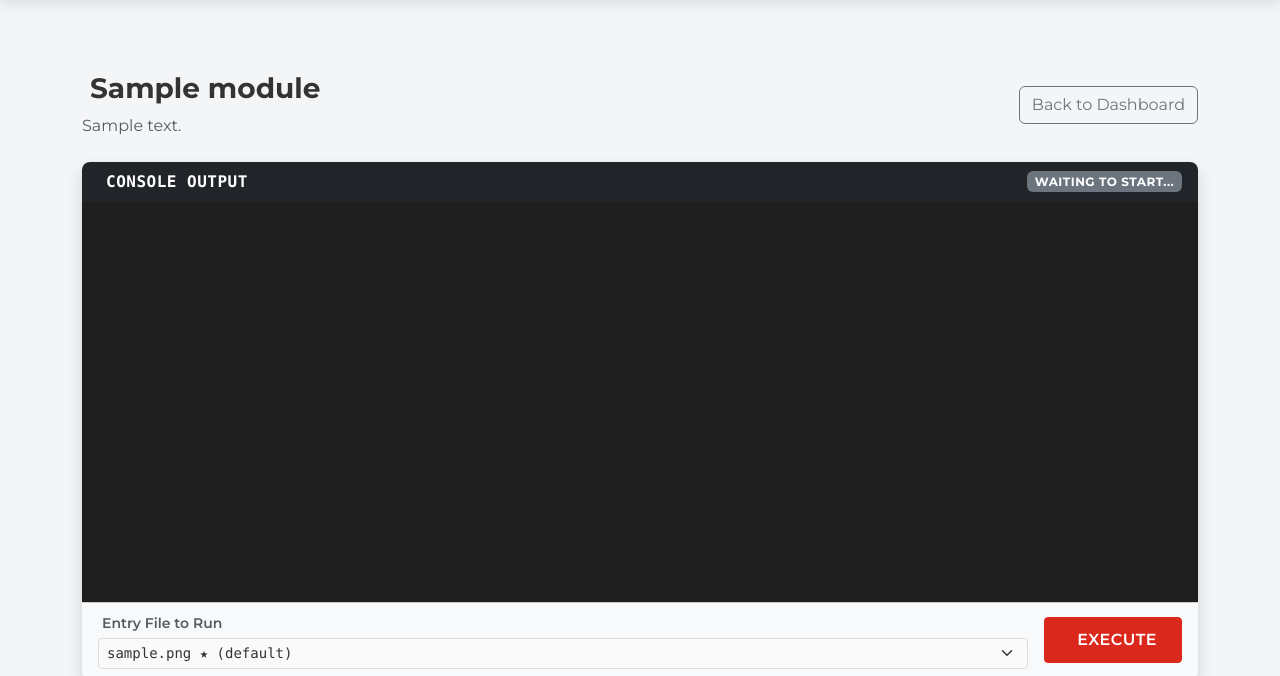
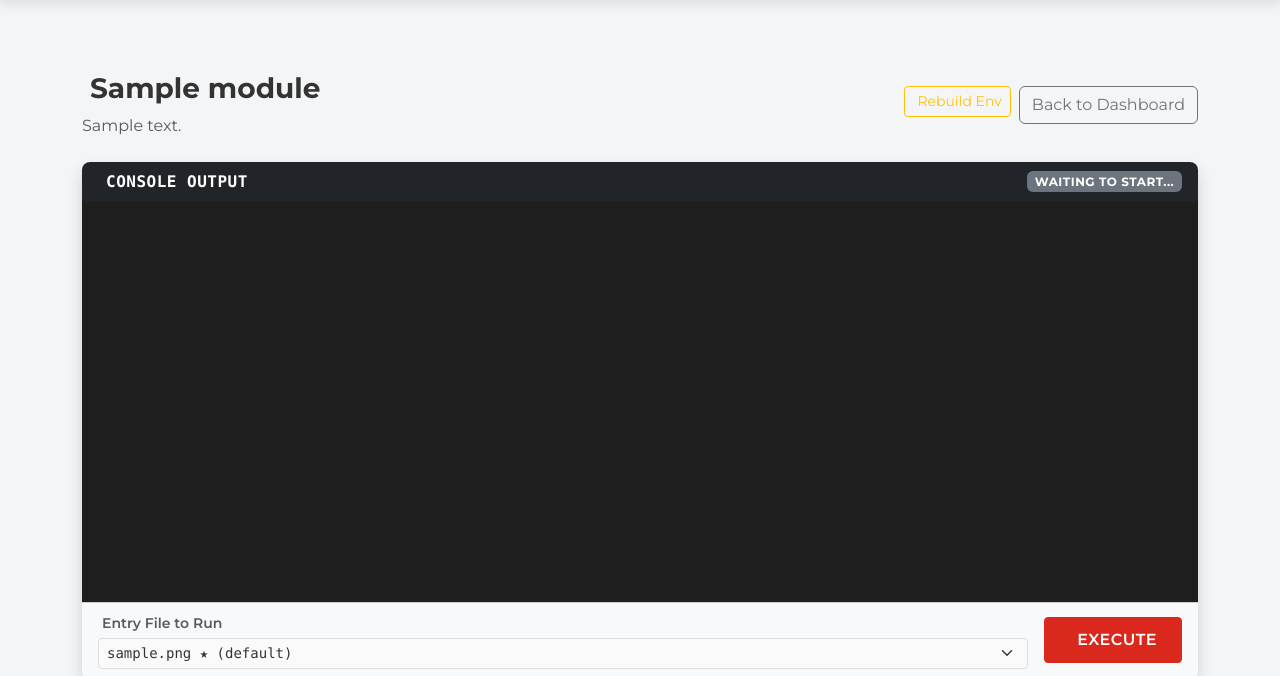
Before and after one commit to PIRTEKUS/UtilPortal, a Flask app: page /portal/execute/1 in a window 1280 px wide. Shown: the part 75-751 px from the top of the page. Run offline with Flask 3, Linux system fonts and the light colour scheme; a user stored in the database is signed in; tables that the repository leaves empty hold one stand-in row (values such as "Sample post").

Commit message:
Add Rebuild Env button for admins, fix broken venv issue

```diff
--- a/templates/portal/module_python.html
+++ b/templates/portal/module_python.html
@@ -8,7 +8,15 @@
             <h3 class="fw-bold"><i class="fab fa-python me-2 text-warning"></i>{{ module.name }}</h3>
             <p class="text-muted mb-0">{{ module.description }}</p>
         </div>
-        <div>
+        <div class="d-flex gap-2">
+            {% if current_user.is_admin() and module.is_python_folder %}
+            <form action="{{ url_for('admin.rebuild_module_env', module_id=module.id) }}" method="post"
+                  onsubmit="return confirm('This will delete the virtual environment for this module and rebuild it fresh on next run. Continue?');">
+                <button type="submit" class="btn btn-outline-warning btn-sm" title="Clear and rebuild the Python virtual environment for this module">
+                    <i class="fas fa-recycle me-1"></i> Rebuild Env
+                </button>
+            </form>
+            {% endif %}
             <a href="{{ url_for('portal.dashboard') }}" class="btn btn-outline-secondary">Back to Dashboard</a>
         </div>
     </div>
```
Also changed, not shown: routes/admin.py (+13 -0 lines).
